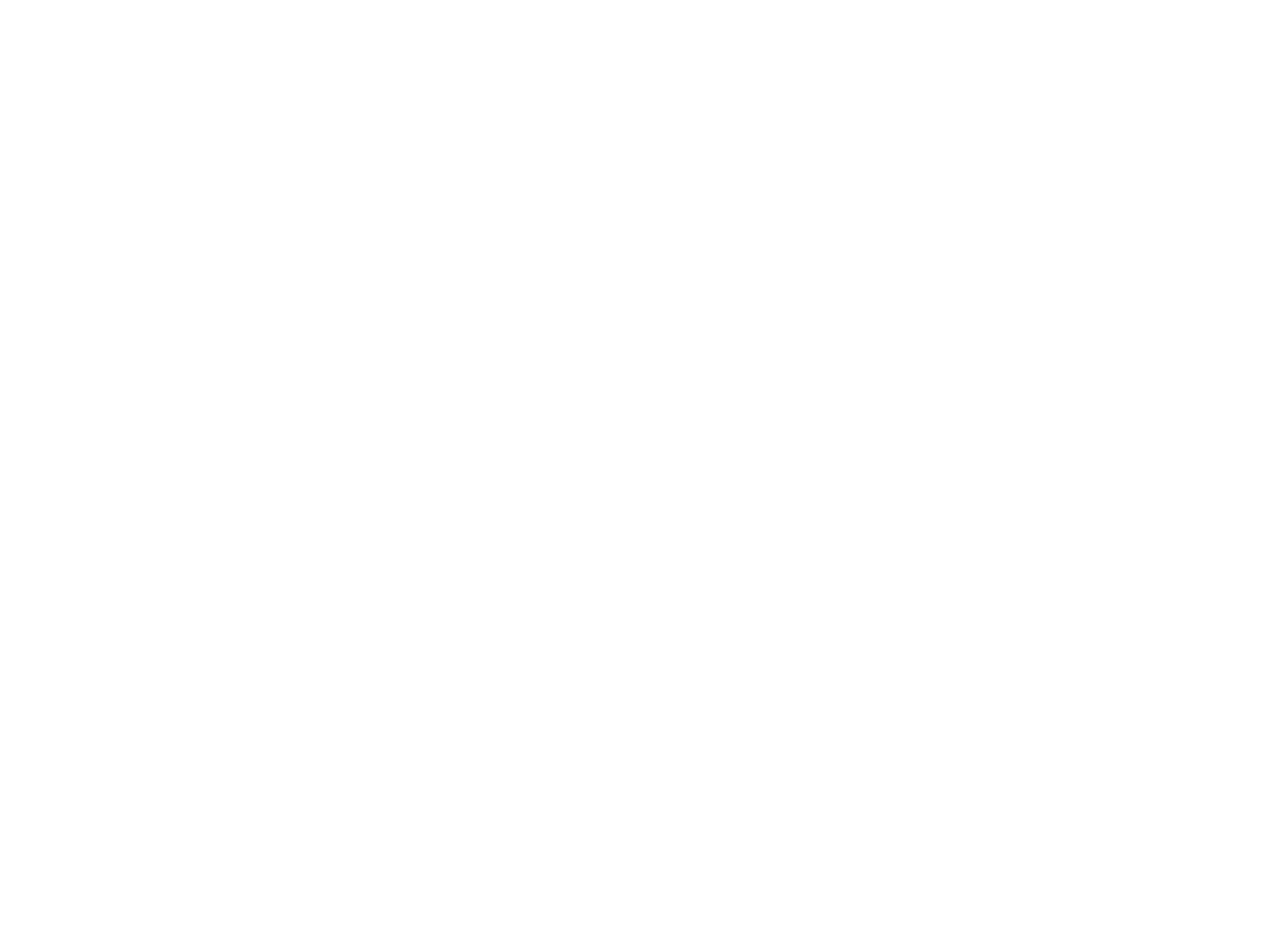
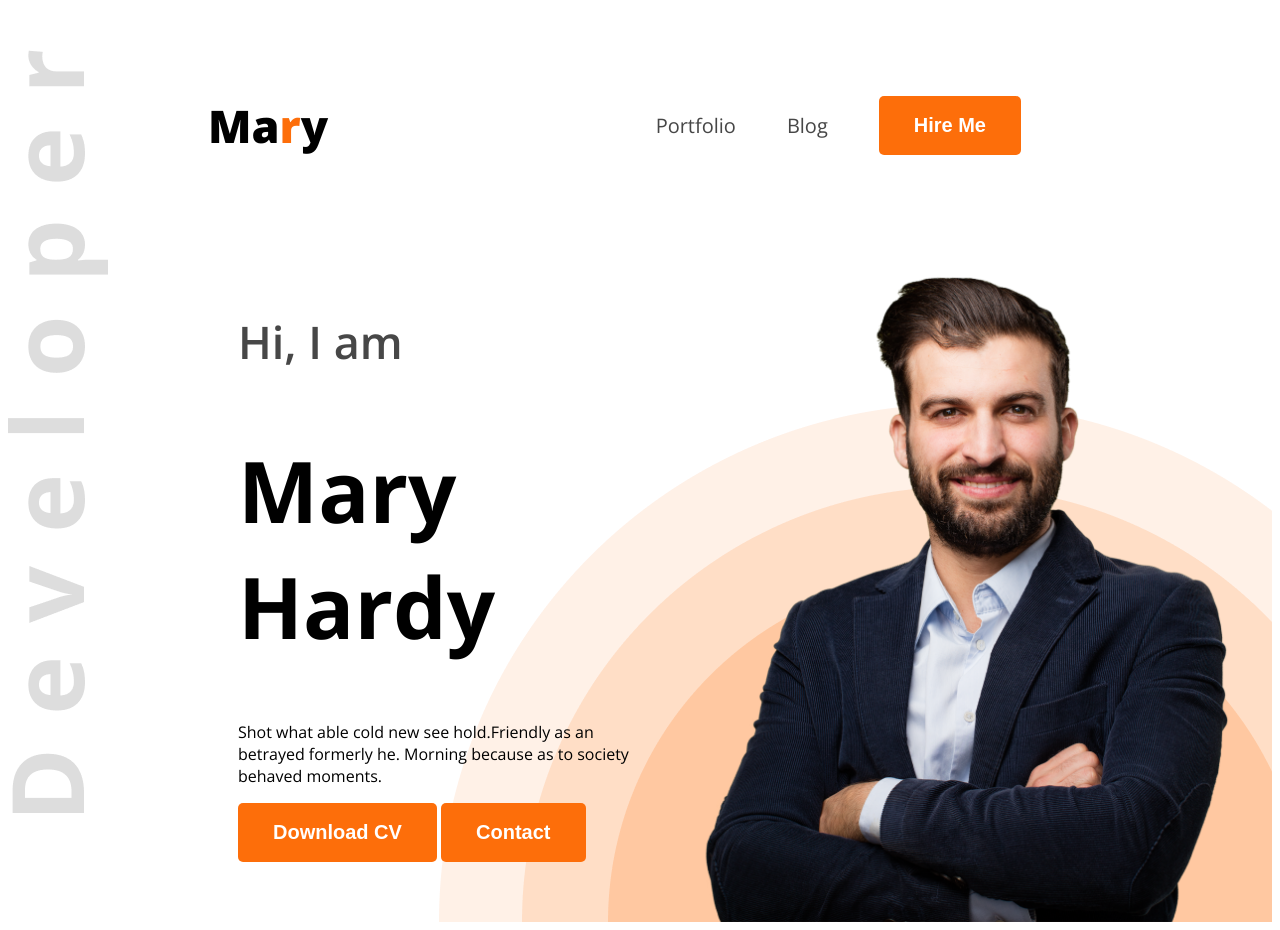
Before and after one commit to ABIRHS/webdev-portfolio, a plain HTML site: page index.html in a window 1280 px wide. Before the commit the page ends 800 px from the top, so only its background shows below. Drawn offline with nearby package versions, Linux system fonts and the light colour scheme.

Commit message:
first banner

```diff
--- /dev/null
+++ b/Styles/portfolio.css
@@ -0,0 +1,85 @@
+.open-sans-normal {
+  font-family: "Open Sans", sans-serif;
+  font-optical-sizing: auto;
+  font-style: normal;
+  font-variation-settings: "wdth" 100;
+}
+
+/* Shared Styles */
+.text-primary {
+  color: #fd6e0a;
+}
+
+.dark-2 {
+  color: #474747;
+}
+
+.btn-primary {
+  background-color: #fd6e0a;
+  font-weight: bold;
+  font-size: 20px;
+  color: white;
+  padding: 18px 35px;
+  border-radius: 5px;
+  border: none;
+}
+
+/* Header */
+.header {
+  background-image: url(../images/developer.png), url(../images/header_bg.png);
+  background-repeat: no-repeat;
+  background-position: top left, bottom right;
+}
+
+/* Nav Styles */
+nav {
+  display: flex;
+  align-items: center;
+  justify-content: space-between;
+  margin: 50px 200px;
+}
+
+.nav-title {
+  font-weight: 800;
+  font-size: 45px;
+}
+
+nav ul {
+  display: flex;
+  align-items: center;
+}
+
+nav ul li {
+  list-style: none;
+  margin-right: 51px;
+}
+
+nav li a {
+  text-decoration: none;
+  font-size: 20px;
+}
+
+/* Banner Styles */
+.banner {
+  display: flex;
+  justify-content: space-between;
+  margin: 0 35px 0 230px;
+}
+
+.banner-content {
+  max-width: 580px;
+}
+
+.banner-greetings {
+  font-size: 45px;
+  font-weight: 600;
+}
+
+.banner-title {
+  font-weight: bold;
+  font-size: 85px;
+}
+
+.banner-profile-pic {
+  width: 580px;
+}
--- a/index.html
+++ b/index.html
@@ -4,10 +4,41 @@
     <meta charset="UTF-8" />
     <meta name="viewport" content="width=device-width, initial-scale=1.0" />
     <title>Web Developer Portfolio</title>
-    <link rel="stylesheet" href="Styles/style.css" />
+    <link rel="preconnect" href="https://fonts.googleapis.com" />
+    <link rel="preconnect" href="https://fonts.gstatic.com" crossorigin />
+    <link
+      href="https://fonts.googleapis.com/css2?family=Open+Sans:ital,wght@0,300..800;1,300..800&display=swap"
+      rel="stylesheet"
+    />
+    <link rel="stylesheet" href="Styles/portfolio.css" />
   </head>
-  <body>
-    <header></header>
+  <body class="open-sans-normal">
+    <header class="header">
+      <nav>
+        <h3 class="nav-title">Ma<span class="text-primary">r</span>y</h3>
+        <ul>
+          <li><a class="dark-2" href="">Portfolio</a></li>
+          <li><a class="dark-2" href="">Blog</a></li>
+          <li>
+            <a href=""><button class="btn-primary">Hire Me</button></a>
+          </li>
+        </ul>
+      </nav>
+      <div class="banner">
+        <div class="banner-content">
+          <h4 class="banner-greetings dark-2">Hi, I am</h4>
+          <h1 class="banner-title">Mary Hardy</h1>
+          <p class="banner-description">
+            Shot what able cold new see hold.Friendly as an betrayed formerly
+            he. Morning because as to society behaved moments.
+          </p>
+          <button class="btn-primary">Download CV</button>
+          <button class="btn-primary">Contact</button>
+        </div>
+
+        <img class="banner-profile-pic" src="images/hardy.png" alt="" />
+      </div>
+    </header>
     <main></main>
     <footer></footer>
   </body>
```
Also changed, not shown: Styles/style.css (deleted).
